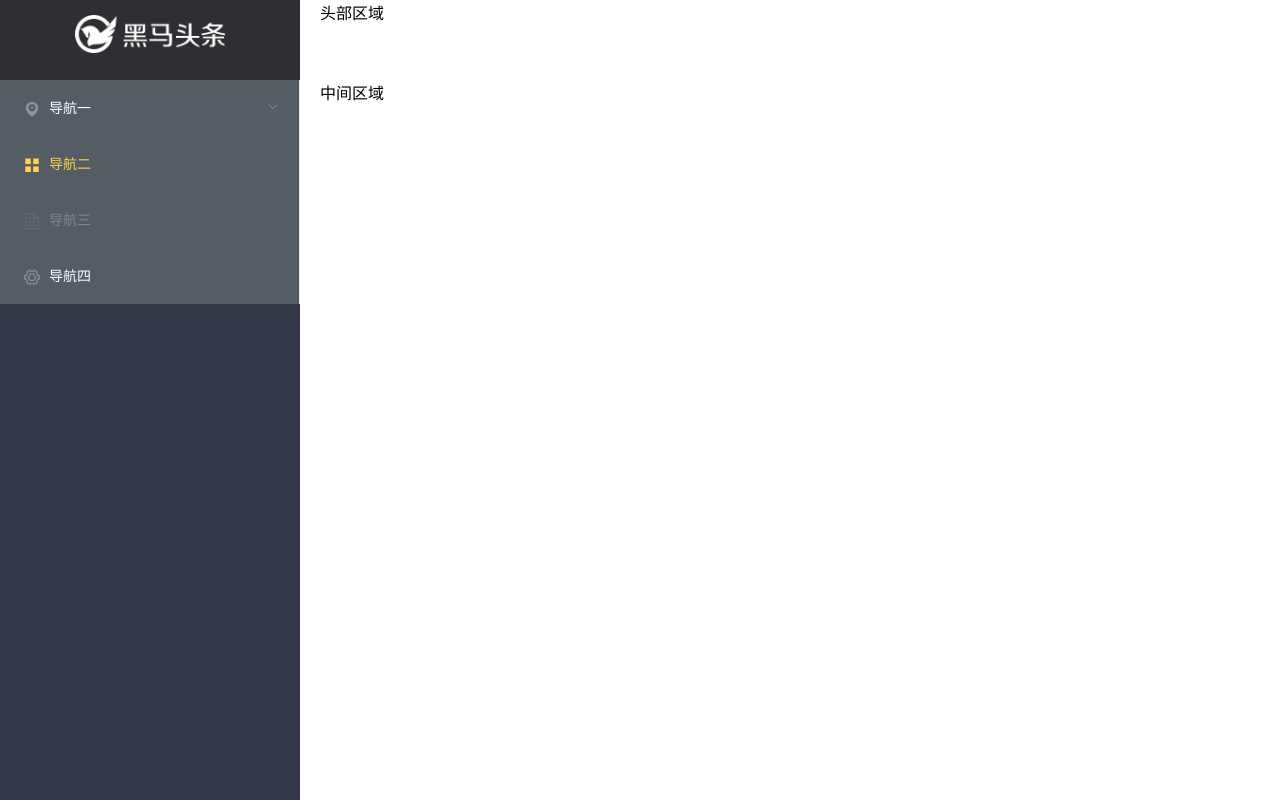
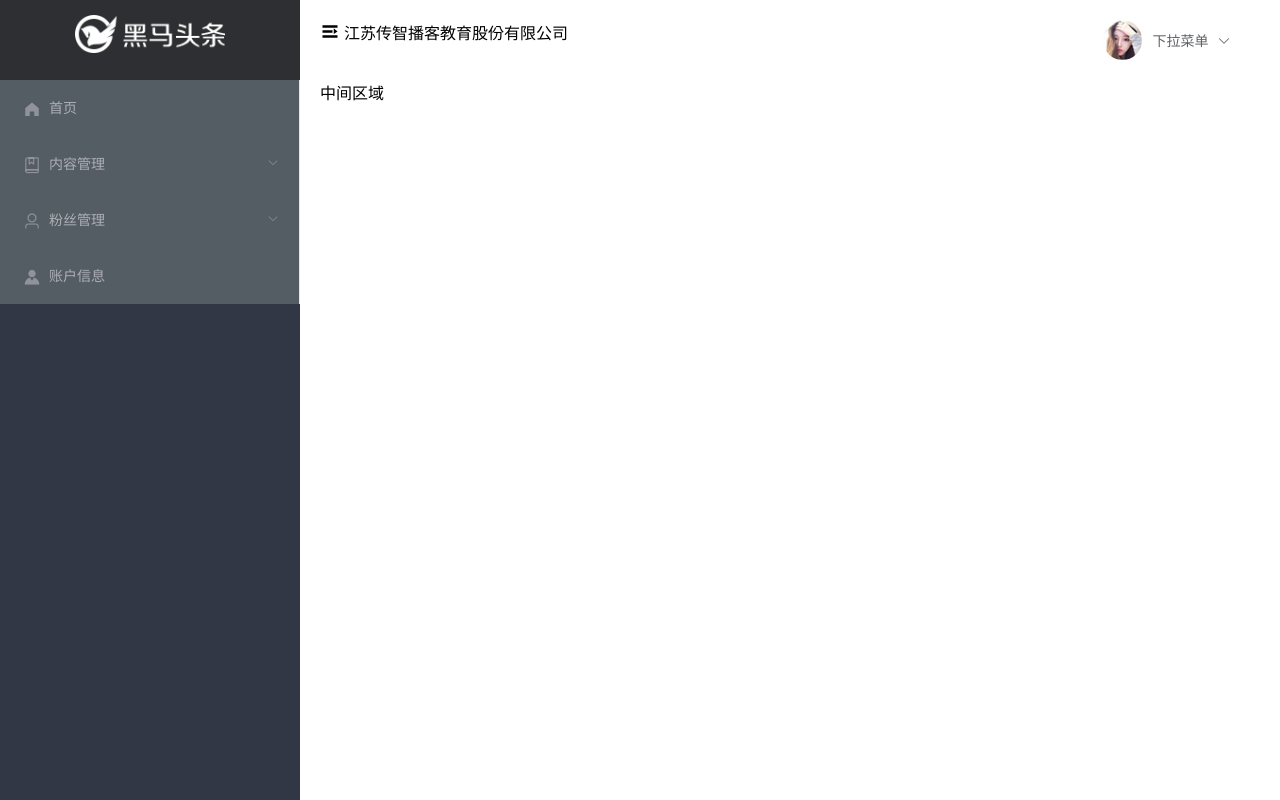
Before and after one commit to Supermangitsun/81heimatoutiao, a Vue app: page /#/home in a window 1280 px wide. Built offline with nearby package versions, Linux system fonts and the light colour scheme.

Commit message:
主页部分头部布局完成

```diff
--- a/public/index.html
+++ b/public/index.html
@@ -4,8 +4,8 @@
     <meta charset="utf-8">
     <meta http-equiv="X-UA-Compatible" content="IE=edge">
     <meta name="viewport" content="width=device-width,initial-scale=1.0">
-    <link rel="icon" href="<%= BASE_URL %>favicon.ico">
-    <title>81toutiao</title>
+    <link rel="icon" href="<%= BASE_URL %>icon1.png">
+    <title>黑马头条</title>
   </head>
   <body>
     <noscript>
--- a/src/components/home/lest-layout.vue
+++ b/src/components/home/lest-layout.vue
@@ -4,35 +4,42 @@
             <img src="../../assets/img/logo_admin.png" alt="">
         </div>
          <el-menu
-      default-active="2"
       class="el-menu-vertical-demo"
-      @open="handleOpen"
-      @close="handleClose"
       background-color="#545c64"
-      text-color="#fff"
+      text-color="#adafb5"
       active-text-color="#ffd04b">
       <!-- el-submenu导航折叠 -->
-      <el-submenu index="1">
+      <el-menu-item>
+        <i class="el-icon-s-home"></i>
+        <span>首页</span>
+        </el-menu-item>
+      <el-submenu>
         <template slot="title">
-          <i class="el-icon-location"></i>
-          <span>导航一</span>
+          <i class="el-icon-collection"></i>
+        <!-- 具名插槽 -->
+        <span>内容管理</span>
         </template>
-       <el-menu-item index="2">
-        <i class="el-icon-menu"></i>
-        <span slot="title">导航二</span>
-      </el-menu-item>
+        <!-- 匿名插槽 -->
+        <el-menu-item>发表文章</el-menu-item>
+        <el-menu-item>内容列表</el-menu-item>
+        <el-menu-item>素材管理</el-menu-item>
+        <el-menu-item>评论列表</el-menu-item>
       </el-submenu>
-      <el-menu-item index="2">
-        <i class="el-icon-menu"></i>
-        <span slot="title">导航二</span>
-      </el-menu-item>
-      <el-menu-item index="3" disabled>
-        <i class="el-icon-document"></i>
-        <span slot="title">导航三</span>
-      </el-menu-item>
-      <el-menu-item index="4">
-        <i class="el-icon-setting"></i>
-        <span slot="title">导航四</span>
+      <el-submenu>
+        <template slot="title">
+          <i class="el-icon-user"></i>
+            <!-- 具名插槽 -->
+        <span>粉丝管理</span>
+        </template>
+        <!-- 匿名插槽 -->
+        <el-menu-item>图文数据</el-menu-item>
+        <el-menu-item>粉丝概况</el-menu-item>
+        <el-menu-item>粉丝画像</el-menu-item>
+        <el-menu-item>粉丝列表</el-menu-item>
+      </el-submenu>
+      <el-menu-item>
+        <i class="el-icon-s-custom"></i>
+        <span>账户信息</span>
       </el-menu-item>
     </el-menu>
     </div>
--- /dev/null
+++ b/src/components/home/top-layout.vue
@@ -0,0 +1,54 @@
+<template>
+  <el-row class="header">
+    <el-col class="item-1" :span="20">
+      <i class="el-icon-s-unfold item-2"></i>
+      <span>江苏传智播客教育股份有限公司</span>
+    </el-col>
+    <el-col :span="4" class="item-3">
+      <img src="../../assets/img/avatar.jpg" alt="">
+      <el-col>
+        <el-dropdown trigger="click">
+          <span class="el-dropdown-link">
+            下拉菜单
+            <i class="el-icon-arrow-down el-icon--right"></i>
+          </span>
+          <el-dropdown-menu slot="dropdown">
+            <el-dropdown-item icon="el-icon-s-custom">个人信息</el-dropdown-item>
+            <el-dropdown-item icon="el-icon-loading">git地址</el-dropdown-item>
+            <el-dropdown-item icon="el-icon-circle-plus-outline">退出</el-dropdown-item>
+          </el-dropdown-menu>
+        </el-dropdown>
+      </el-col>
+    </el-col>
+  </el-row>
+</template>
+
+<script>
+export default {
+}
+</script>
+<style lang='less' scoped>
+.header {
+  display: flex;
+  justify-content:space-between;
+  padding: 20px 0;
+  .item-1 {
+    .item-2 {
+        margin-right: 4px;
+        font-size: 20px
+    }
+  }
+  .item-3{
+    display: flex;
+    justify-items: center;
+    cursor: pointer;
+    align-items: center;
+    img{
+      width: 40px;
+      height: 40px;
+      border-radius: 50%;
+      margin-right: 10px;
+    }
+  }
+}
+</style>
--- a/src/views/home/index.vue
+++ b/src/views/home/index.vue
@@ -8,7 +8,9 @@
     <!-- 嵌套容器 -->
        <el-container>
            <!-- 上部区域 -->
-            <el-header>头部区域</el-header>
+            <el-header>
+                <top-layout></top-layout>
+            </el-header>
             <!-- 中间区域 -->
             <el-main>中间区域</el-main>
        </el-container>
@@ -17,10 +19,13 @@
 <script>
 // 引用左侧布局组件
 import lestlayout from '../../components/home/lest-layout'
+// 引用头部布局组件
+import toplayout from '../../components/home/top-layout'
 export default {
   // 注册左面布局组件
   components: {
-    'lest-layout': lestlayout
+    'lest-layout': lestlayout,
+    'top-layout': toplayout
   }
 }
 
```
Also changed, not shown: src/components/home/middle-layout.vue (added, +13 -0 lines), public/icon1.png (added).
